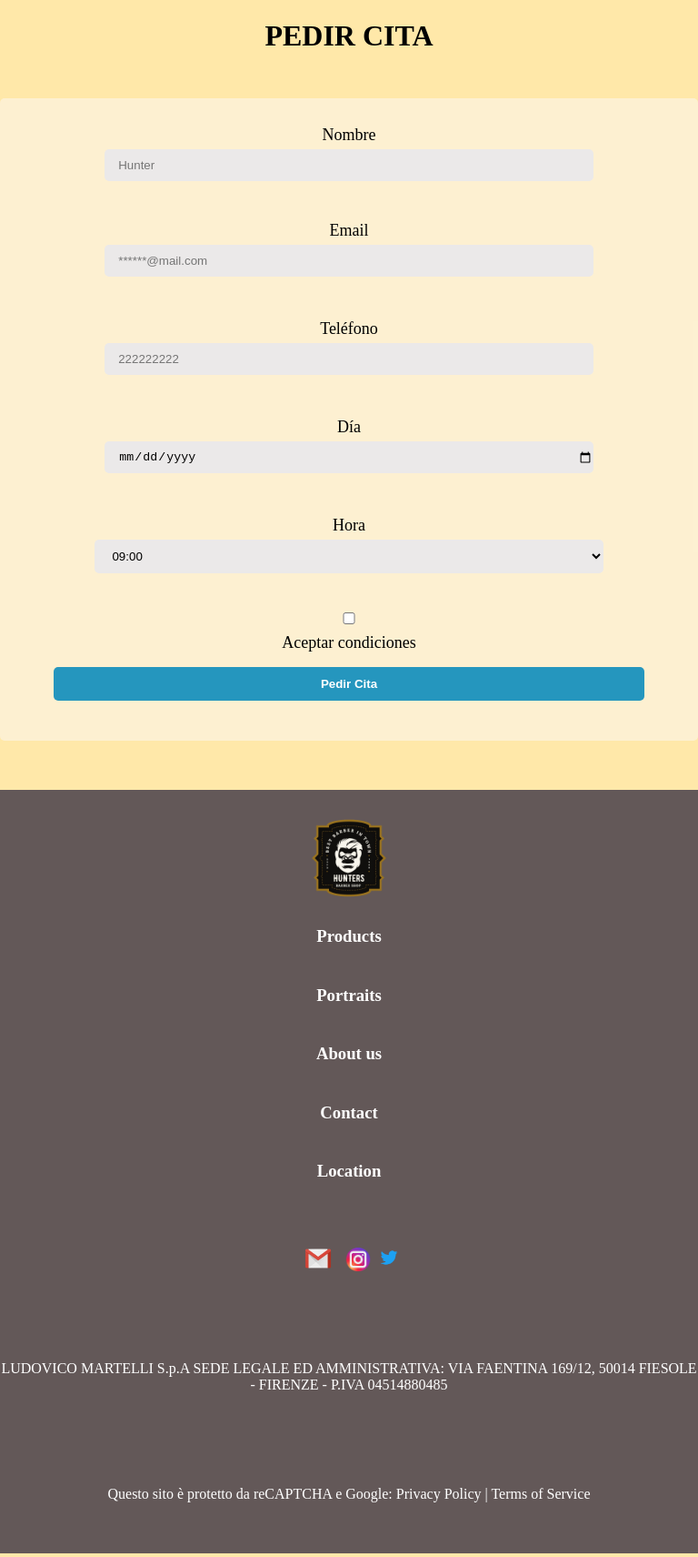
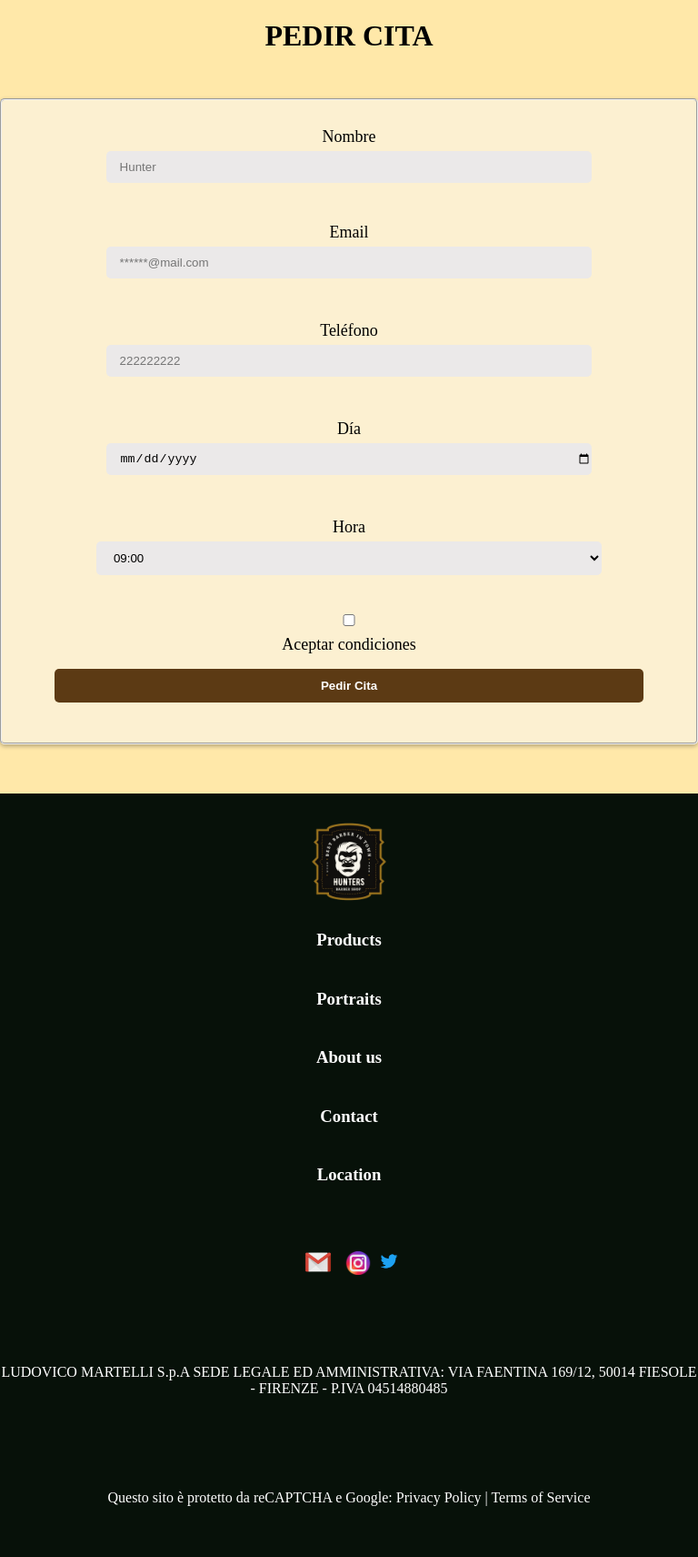
Before and after one commit to JaviGomez02/HunterBarberShop, a plain HTML site: page reservation.html in a window 768 px wide. Shown: the part 156-1867 px from the top of the page at 91% size. Drawn offline with Linux system fonts and the light colour scheme; files whose address does not match are found by name.

Commit message:
pequeños arreglos

```diff
--- a/style.css
+++ b/style.css
@@ -193,21 +193,23 @@ select{
 .botonCita{
   height: 37px;
   border-radius: 5px;
-  background-color: #2596be;
+  background-color: #5c3a14;
   color: white;
   font-weight: bolder;
   cursor: pointer;
   border: none;
   width: 94%;
+
+
 }
 
 /* ----------------------------- FieldSet ------------------------------------ */
 
 
 fieldset{
-  background-color: rgb(251,250,250,50%);
-  border-radius: 5px;
-  border: none;
+  background-color: rgb(250, 250, 250, 50%);
+    border-radius: 5px;
+    box-shadow: 0 2px 5px rgba(0, 0, 0, 0.3);
   display: grid;
   margin: 0;
   padding: 0;
@@ -338,7 +340,7 @@ li, ol{
 
 .menuDiv.desplegado{
   float: right;
-  background-color: #635858  ;
+  background-color: rgba(19, 68, 28, 0.815)  ;
   position: relative;
   width: 100vw;
   height: 300px;
@@ -691,9 +693,9 @@ input, textarea{
 
 /* movil */
 footer{
-  background-color: #635858;
-  color: white;
-  width: 100%;
+  background-color: rgb(7, 17, 9);
+    color: white;
+    width: 100%;
 
 }
 
@@ -792,11 +794,11 @@ a:hover { color: white;  text-decoration: none; }
 
   /*-----------------------------RESERVATION-----------------------------*/
   fieldset{
-    background-color: rgb(251,250,250,50%);
+    background-color: rgb(250, 250, 250, 50%);
+    border-radius: 5px;
+    box-shadow: 0 2px 5px rgba(0, 0, 0, 0.3);
     width: 100%;
     margin: auto;
-    border-radius: 5px;
-    border: none;
   }
 
   .esconder{
@@ -908,8 +910,9 @@ a:hover { color: white;  text-decoration: none; }
   /*FOOTER*/
 
   footer{
-    background-color: #635858;
+    background-color: rgb(7, 17, 9);
     color: white;
+    width: 100%;
 
   }
 
@@ -1074,7 +1077,7 @@ a:hover { color: white;  text-decoration: none; }
 
   .menuDiv.desplegado{
     float: right;
-    background-color: #635858  ;
+    background-color: rgba(19, 68, 28, 0.815) ;
     position: relative;
     width: 100vw;
     height: 300px;
@@ -1188,11 +1191,12 @@ a:hover { color: white;  text-decoration: none; }
 
   /*-----------------------------RESERVATION-----------------------------*/
   fieldset{
-    background-color: rgb(251,250,250,50%);
+
     width: 30%;
     margin: auto;
+    background-color: rgb(250, 250, 250, 50%);
     border-radius: 5px;
-    border: none;
+    box-shadow: 0 2px 5px rgba(0, 0, 0, 0.3);
   }
 
   .inputTexto, .inputNumber, .inputFecha, .inputEmail{
```
